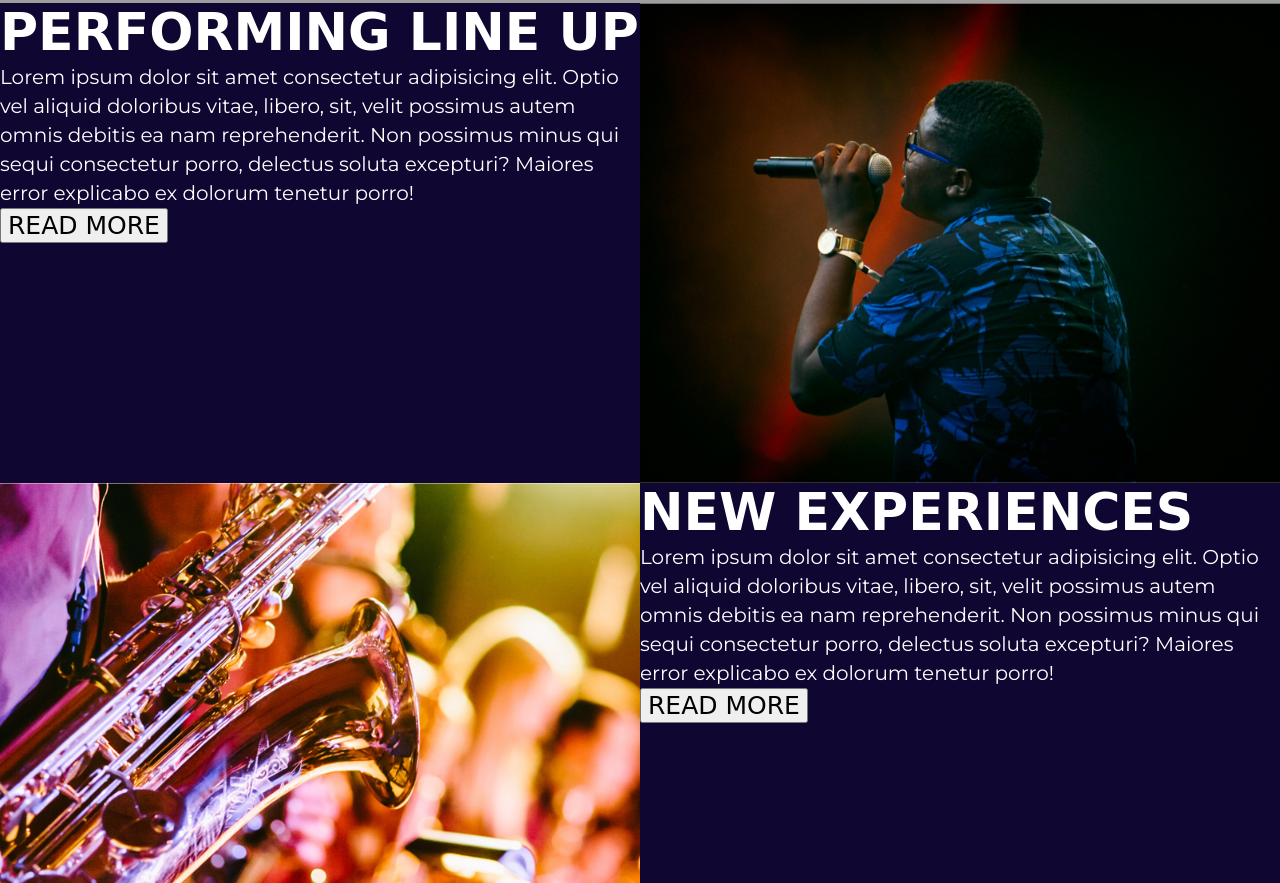
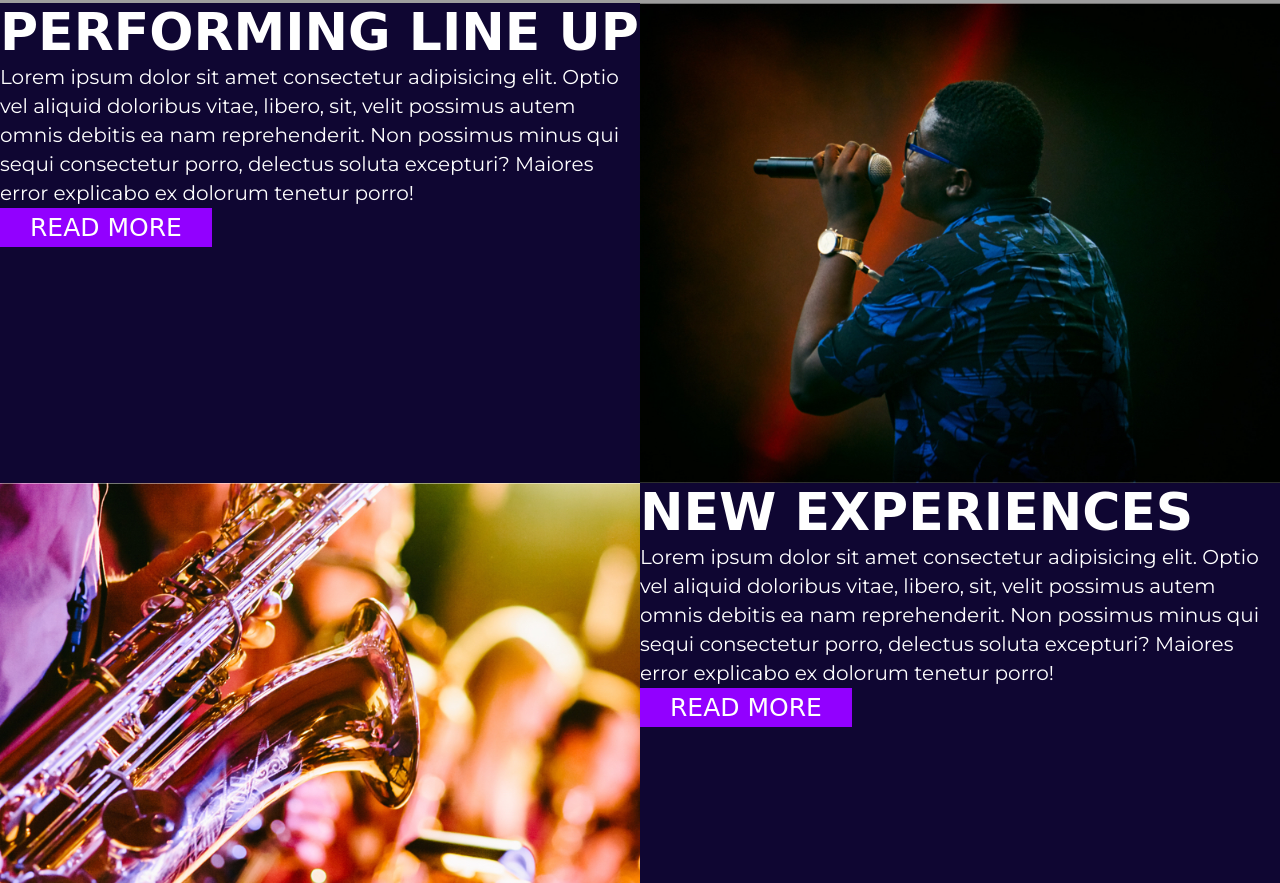
Before and after one commit to Bethancdavies/Project-One, a plain HTML site: page index.html in a window 1280 px wide. Shown: the part 717-1600 px from the top of the page. Drawn offline with Linux system fonts and the light colour scheme; grey boxes are pictures that could not be loaded; a web font is replaced by a local one.

Commit message:
testing css update

```diff
--- a/styles.css
+++ b/styles.css
@@ -298,6 +298,11 @@ button{
   font-size: 2.5rem;
   line-height: 29px;
   text-align: center;
+  margin: 0 auto;
+  background: #9200FF;
+  border: none;
+  color: white;
+  padding: 5px 30px;
 }
 /* WRAPPER */
 .wrapper {
```
